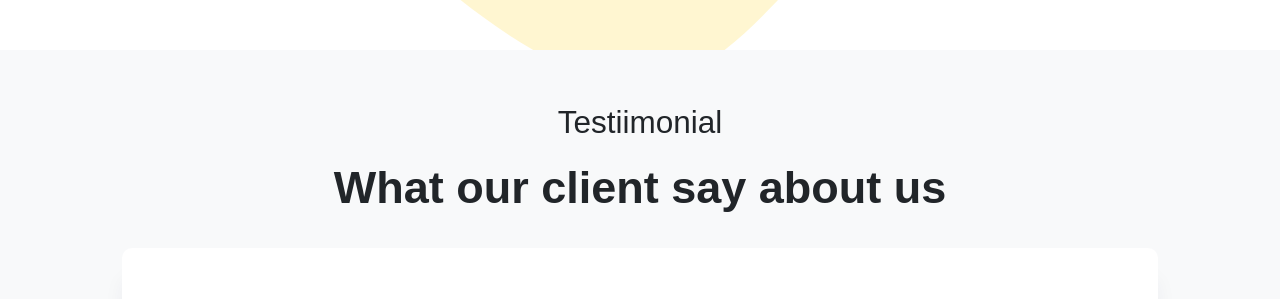
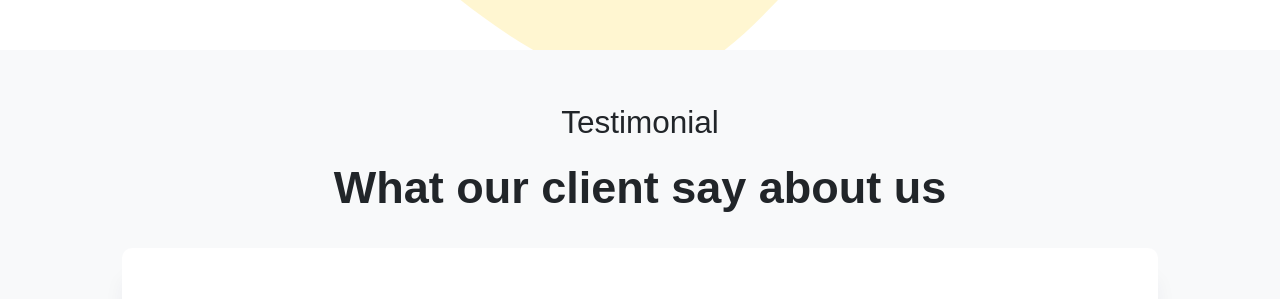
Before and after one commit to ic-Solutions/leopride-2, a Jekyll site: the page built from index.html, in a window 1280 px wide and 900 px high, scrolled down 3700 px. Shown: the part 156-455 px from the top of the window. Built offline with Jekyll 4.4.1, drawn with Linux system fonts in a browser that asks for light colours; some web fonts are replaced.

Commit message:
update spelling

```diff
--- a/_includes/testimonials.html
+++ b/_includes/testimonials.html
@@ -1,7 +1,7 @@
         <section class="testimonials bg-light">
             <div class="container py-5">
                 <div class="section-title text-center">
-                    <h3 class="sub-title  pixFadeUp">Testiimonial</h3>
+                    <h3 class="sub-title  pixFadeUp">Testimonial</h3>
                     <h2 class="title  pixFadeUp" data-wow-delay="0.3s">What our client say about us</h2></div>
 
                 <div id="testimonial-wrapper" class="pixFadeUp" data-wow-delay="0.4s">
```
